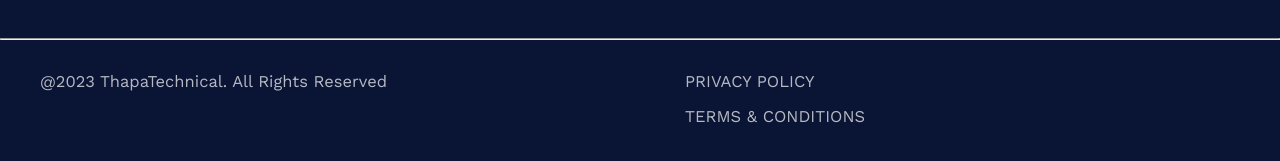
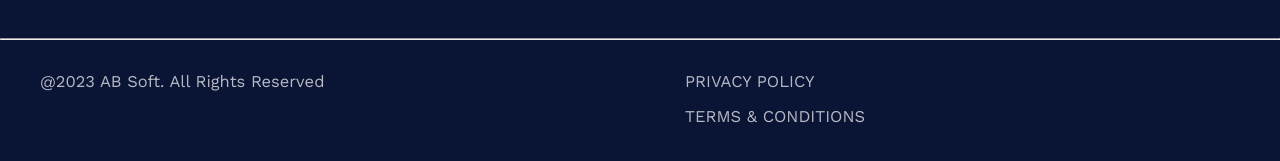
Before and after one commit to amit-bourai/vitereactwebsite, a React (Vite) app: page / in a window 1280 px wide. Shown: the part 2595-2756 px from the top of the page. Built offline with nearby package versions, Linux system fonts and the light colour scheme; no server answers.

Commit message:
Update Footer.jsx

```diff
--- a/src/components/Footer.jsx
+++ b/src/components/Footer.jsx
@@ -77,7 +77,7 @@ const Footer = () => {
           <hr />
           <div className="container grid grid-two-column">
             <p>
-              @{new Date().getFullYear()} ThapaTechnical. All Rights Reserved
+              @{new Date().getFullYear()} AB Soft. All Rights Reserved
             </p>
             <div>
               <p>PRIVACY POLICY</p>
```
